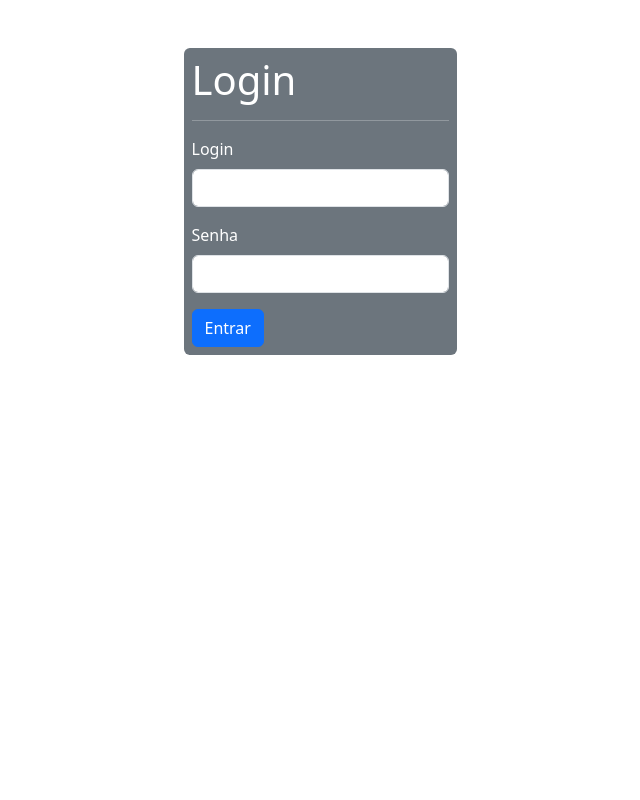
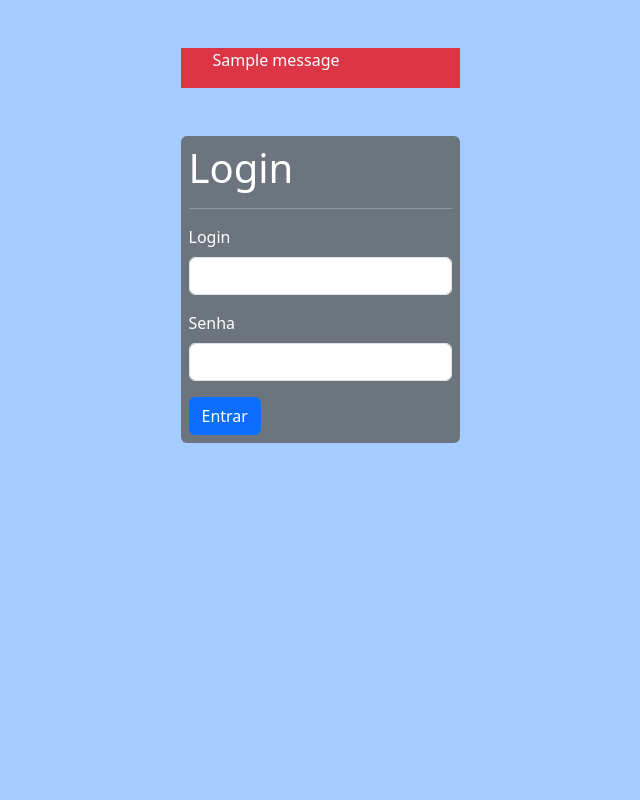
Before and after one commit to Taua-Ribeiro/To-Do_List, a Flask app: page /auth/login in a window 1280 px wide. Shown: the whole page, without its empty margins (320-960 px from the left). Run offline with Flask 3, Linux system fonts and the light colour scheme; one stand-in notice (Sample message) is shown; some libraries are stand-ins or nearby versions.

Commit message:
UPDATE
Atualizando os templastes e o arquivo css.

```diff
--- a/app/static/style.css
+++ b/app/static/style.css
@@ -1,114 +1,7 @@
-.login {
-    display: flex;
-    flex-direction: column;
-    align-items: center;
-    height: 25rem;
-    padding: 50px;
-
+body {
+    background-color: rgba(0, 110, 255, 0.352);
 }
 
-html, body {
-    font-family: 'Times New Roman', Times, serif;
-    padding: 0;
-    margin: 0;
-    background-color: #b8e6e9;
+.errors{
+    background-color: rgba(255, 0, 0, 0.354);
 }
-
-section, .topo-lista{
-    display: flex;
-    flex-direction: column;
-    align-items: center;
-}
-
-.pesquisa form {
-    display: flex;
-    flex-direction: row;
-    align-items: center;
-    justify-content: space-between;
-    width: 50rem;
-}
-
-.pesquisa form input {
-    max-width: 500px;
-}
-
-header, h1 {
-    background-color: gray;
-}
-
-header {
-    margin: 0 0 5% 0;
-    padding: 15px;
-    border-bottom: 3px solid black;
-}
-
-.error-container {
-    display: flex;
-    flex-direction: column;
-    align-items: center;
-    list-style-type: none;
-    width: 30%;
-    margin: auto;
-    unicode-bidi: normal;
-    padding: 0;
-}
-
-.error {
-    background-color: rgba(255, 0, 0, 0.547);
-    margin-bottom: 5px;
-    padding: 5px;
-    min-width: 50%;
-}
-
-li {
-    font-size: large;
-}
-
-form {
-    background-color: rgb(115, 195, 221);
-    display: flex;
-    flex-direction: column;
-    align-content: center;
-    border-radius: 5px;
-    padding: 20px;
-    width: 30%;
-    height: 100%;
-    box-shadow: 5px 3px 10px black;
-}
-
-form h2 {
-    align-self: center;
-}
-
-input {
-    border-radius: 5px;
-    margin-bottom: 10px;
-    width: 100%;
-    height: 30px;
-    outline: none;
-}
-
-nav {
-    display: flex;
-    flex-direction: row;
-    align-items: center;
-    justify-content: space-between;
-}
-
-.auth-button {
-    margin-top: 25px;
-    width: 40%;
-    height: 20%;
-}
-
-button {
-    padding: 2px;
-    align-self: center;
-    font-size: medium;
-    border-radius: 5px;
-    border-style: outset;
-}
-
-button:active {
-    border-style: inset;
-}
--- a/app/templates/auth/login.html
+++ b/app/templates/auth/login.html
@@ -1,8 +1,19 @@
 {% extends 'base.html' %}
 
 {% block content %}
-    <div class="container-sm d-flex justify-content-center align-content-center">
-        <section class="text-bg-secondary p-2 rounded mt-5">
+    <div class="container-sm d-flex flex-column justify-items-center align-items-center mt-5">
+        {% with errors = get_flashed_messages(category_filter=["error"]) %}
+            {% if errors %}
+                <section class="text-bg-danger w-25">
+                    <ul>
+                            {% for messages in errors %}
+                                <p>{{messages}}</p>
+                            {% endfor %}
+                        </ul>
+                    </section>
+            {% endif %}
+        {% endwith %}
+        <section class="text-bg-secondary p-2 w-25 rounded mt-5  ">
             <h1>Login</h1>
             <hr>
             {{ render_form(form, method='post')}}
--- a/app/templates/base.html
+++ b/app/templates/base.html
@@ -1,4 +1,5 @@
 {% from 'bootstrap5/form.html' import render_form %}
+{% from 'bootstrap5/utils.html' import render_static%}
 
 <!DOCTYPE html>
 <html lang="pt-br" class="h-100">
@@ -6,13 +7,15 @@
         {% block head %}
             <meta charset="UTF-8">
             <meta name="viewport" content="width=device-width, initial-scale=1.0">
+            <link rel="stylesheet" href="{{url_for('static', filename= 'style.css')}}">
             <title>To-Do</title>
             {% block style %}
                 {{ bootstrap.load_css() }}
             {% endblock %}
         {% endblock %}
     </head>
-    <body class="h-100">
+    <body class="">
+        {{render_static('css', 'style.css')}}
         {% block content %}
         {% endblock %}
 
```
